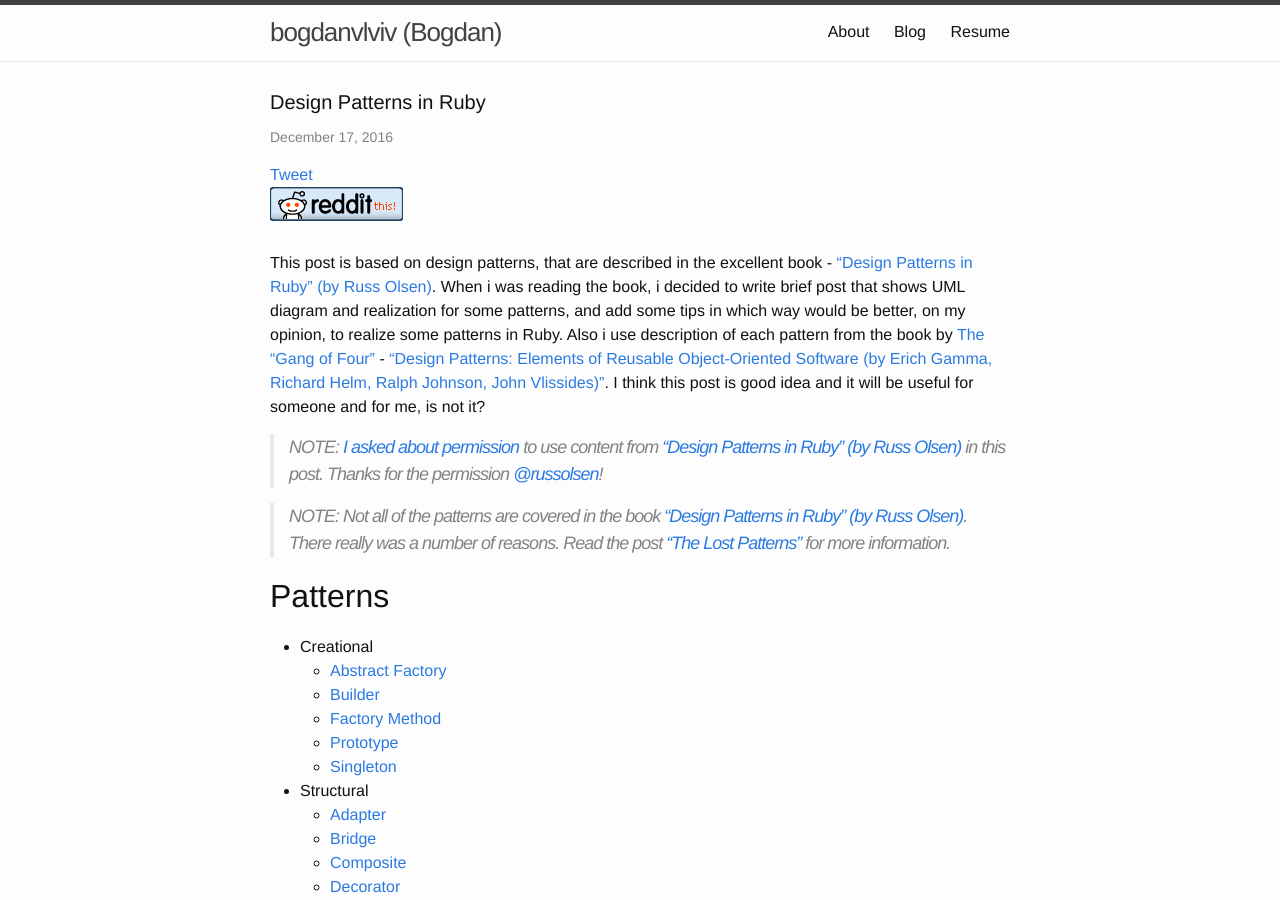
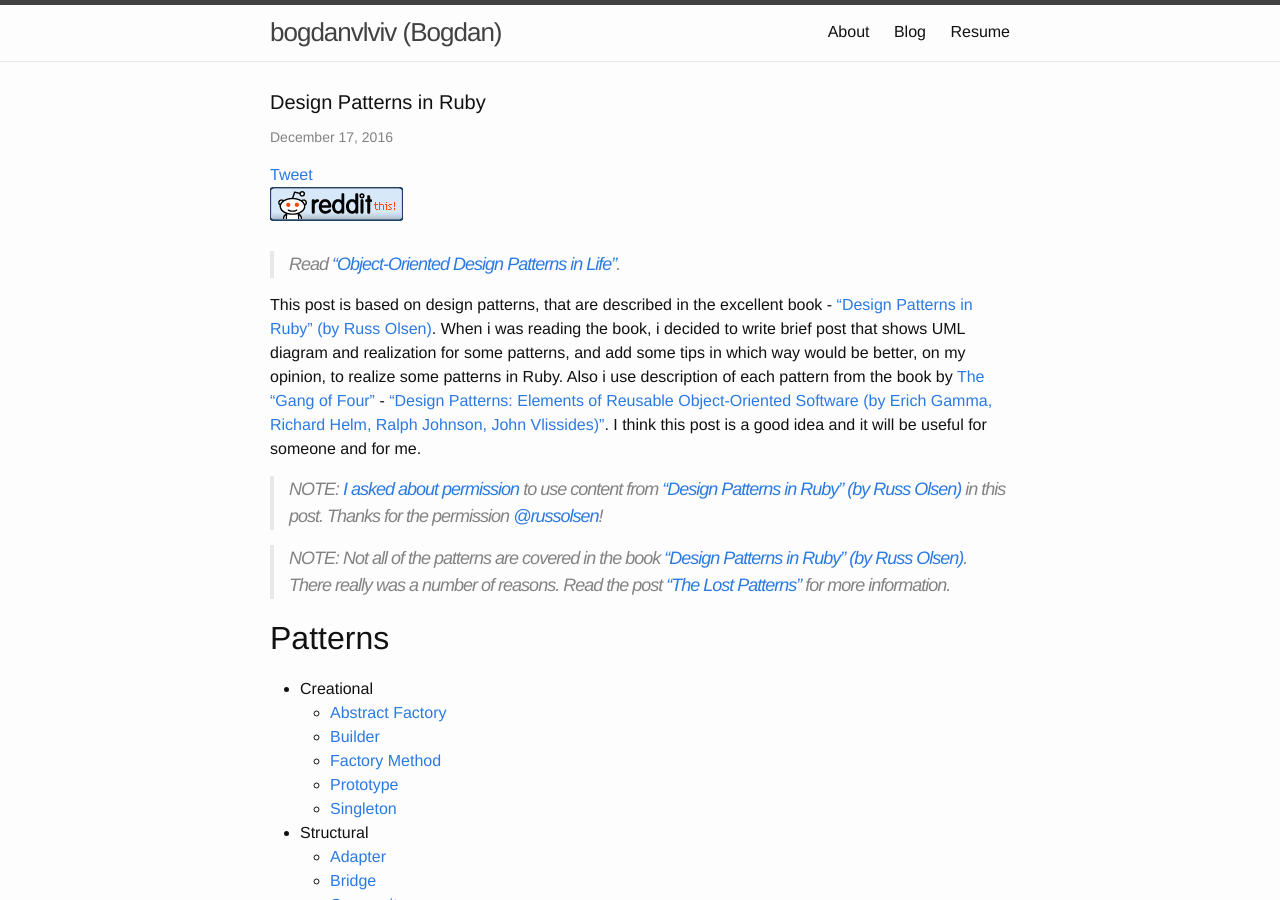
Before and after one commit to crowdpro3/bogdanvlviv.github.io, a Jekyll site: the page built from _posts/2016-12-18-design-patterns-in-ruby.markdown, in a window 1280 px wide and 900 px high. Built offline with Jekyll 4.4.1, drawn with Linux system fonts in a browser that asks for light colours; comment, search, counter and statistics services are not loaded; some of the changed text lies outside the part shown.

Commit message:
Update _posts/2016-12-18-design-patterns-in-ruby.markdown

````diff
--- a/_posts/2016-12-18-design-patterns-in-ruby.markdown
+++ b/_posts/2016-12-18-design-patterns-in-ruby.markdown
@@ -9,8 +9,10 @@
 permalink: /:categories/:title.html
 ---
 
+> Read ["Object-Oriented Design Patterns in Life"](http://www.sihui.io/design-patterns).
+
 This post is based on design patterns, that are described in the excellent book - ["Design Patterns in Ruby" (by Russ Olsen)](https://www.amazon.com/Design-Patterns-Ruby-Addison-Wesley-Professional/dp/0321490452).
-When i was reading the book, i decided to write brief post that shows UML diagram and realization for some patterns, and add some tips in which way would be better, on my opinion, to realize some patterns in Ruby. Also i use description of each pattern from the book by [The "Gang of Four"](http://wiki.c2.com/?GangOfFour) - ["Design Patterns: Elements of Reusable Object-Oriented Software (by Erich Gamma, Richard Helm, Ralph Johnson, John Vlissides)"](http://wiki.c2.com/?DesignPatternsBook). I think this post is good idea and it will be useful for someone and for me, is not it?
+When i was reading the book, i decided to write brief post that shows UML diagram and realization for some patterns, and add some tips in which way would be better, on my opinion, to realize some patterns in Ruby. Also i use description of each pattern from the book by [The "Gang of Four"](http://wiki.c2.com/?GangOfFour) - ["Design Patterns: Elements of Reusable Object-Oriented Software (by Erich Gamma, Richard Helm, Ralph Johnson, John Vlissides)"](http://wiki.c2.com/?DesignPatternsBook). I think this post is a good idea and it will be useful for someone and for me.
 
 > NOTE: [I asked about permission](https://twitter.com/bogdanvlviv/status/807289812805963776) to use content from ["Design Patterns in Ruby" (by Russ Olsen)](https://www.amazon.com/Design-Patterns-Ruby-Addison-Wesley-Professional/dp/0321490452) in this post. Thanks for the permission [@russolsen](https://twitter.com/russolsen)!
 
@@ -436,7 +438,7 @@
 
 A class of which only a single instance can exist. Ensure a class only has one instance, and provide a global point of access to it.
 
-Using [`Singleton`](https://docs.ruby-lang.org/en/2.3.0/Singleton.html) module for realizing Singleton pattern in Ruby is good idea.
+Using [`Singleton`](https://docs.ruby-lang.org/en/2.3.0/Singleton.html) module for realizing Singleton pattern in Ruby is a good idea.
 
 ### Adapter
 
@@ -654,7 +656,7 @@
   <img src="{{ "/images/posts/ruby/patterns/design-patterns-in-ruby/decorator_pattern.png" | absolute_url }}" title="Decorator pattern">
 </div>
 
-I think to use [`SimpleDelegator`](https://docs.ruby-lang.org/en/2.3.0/SimpleDelegator.html) class for realizing Decorator pattern in Ruby is good idea. You can read my post ["Decorator Pattern in Ruby"]({{ "/posts/ruby/patterns/decorator-pattern-in-ruby.html" | absolute_url }}) for more information.
+I think to use [`SimpleDelegator`](https://docs.ruby-lang.org/en/2.3.0/SimpleDelegator.html) class for realizing Decorator pattern in Ruby is a good idea. You can read my post ["Decorator Pattern in Ruby"]({{ "/posts/ruby/patterns/decorator-pattern-in-ruby.html" | absolute_url }}) for more information.
 
 Also good idea to use  [`Forwardable`](https://docs.ruby-lang.org/en/2.3.0/Forwardable.html) module for realizing Decorator pattern in Ruby.
 
@@ -1122,7 +1124,7 @@
 ```
 
 The Ruby standard library comes with a fine, prebuilt [`Observable`](https://docs.ruby-lang.org/en/2.3.0/Observable.html) module that provides all of the support you need to make your object, well, observable.
-I think to use [`Observable`](https://docs.ruby-lang.org/en/2.3.0/Observable.html) module for realizing Observer pattern in Ruby is good idea.
+I think to use [`Observable`](https://docs.ruby-lang.org/en/2.3.0/Observable.html) module for realizing Observer pattern in Ruby is a good idea.
 
 ### State
 
````
